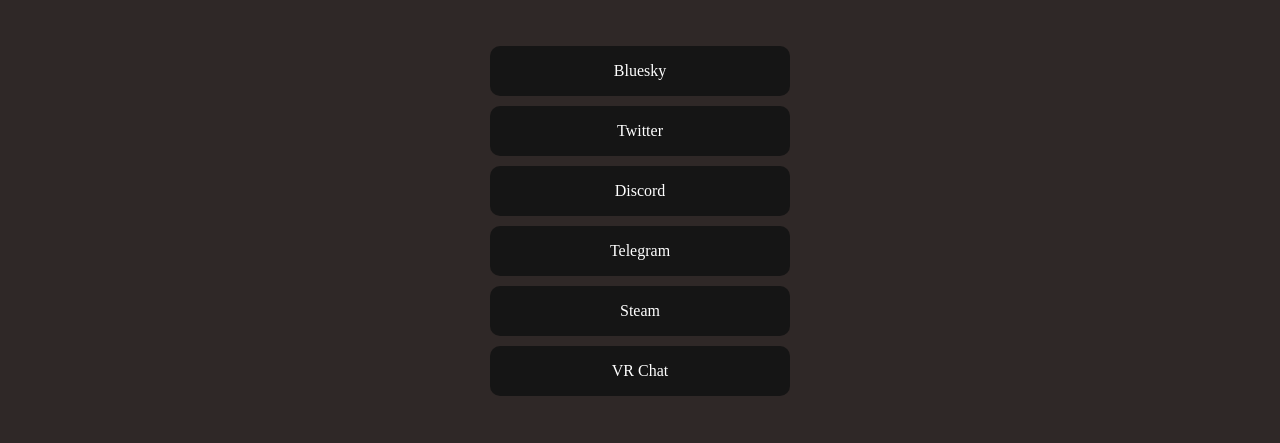
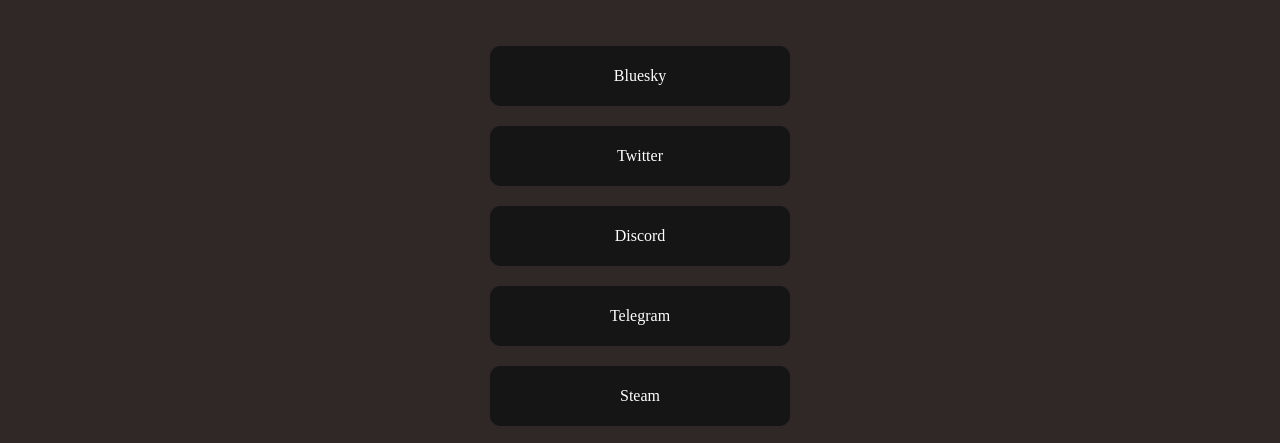
Before and after one commit to echopossum/echo-links, a plain HTML site: page index.html in a window 1280 px wide. Shown: the part 352-795 px from the top of the page. Drawn offline with Linux system fonts and the light colour scheme.

Commit message:
Adjust button sizing and gap spacing

```diff
--- a/styles.css
+++ b/styles.css
@@ -39,7 +39,7 @@
   width: 300px;
   margin-bottom: 50px;
   margin-top: 50px;
-  gap: 10px;
+  gap: 20px;
 }
 
 .project-buttons{
@@ -80,7 +80,7 @@
 
 .button {
   width: 100%;
-  height: 50px;
+  height: 60px;
   background-color: var(--Darker-Black);
   display: flex;
   justify-content: center;
```
